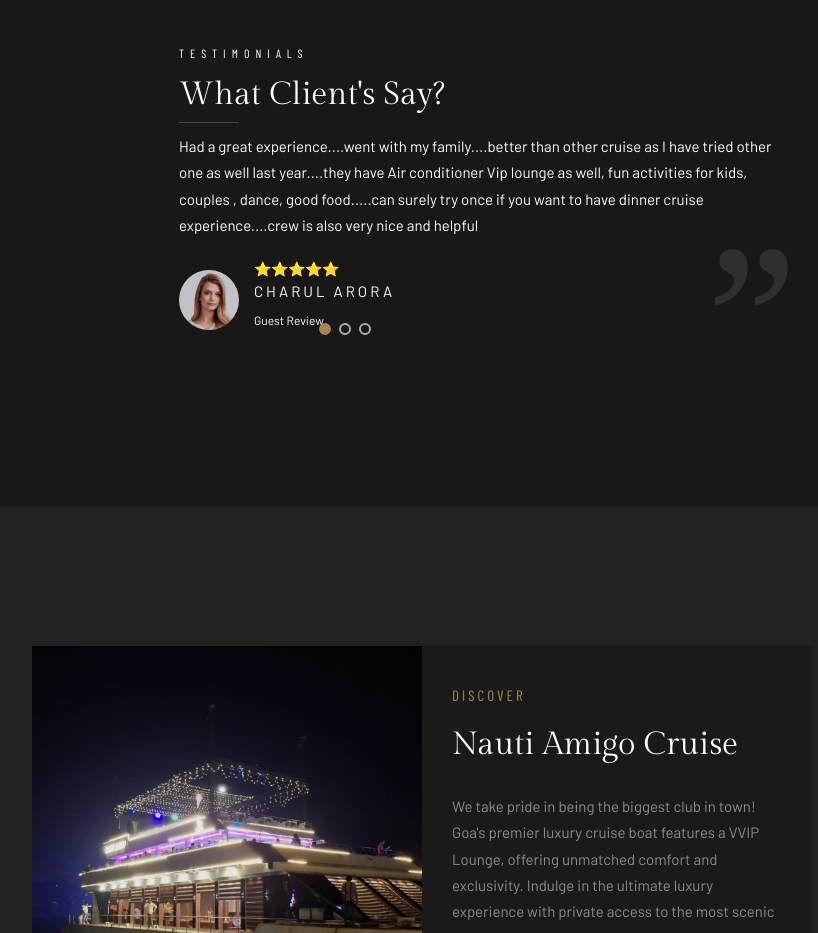
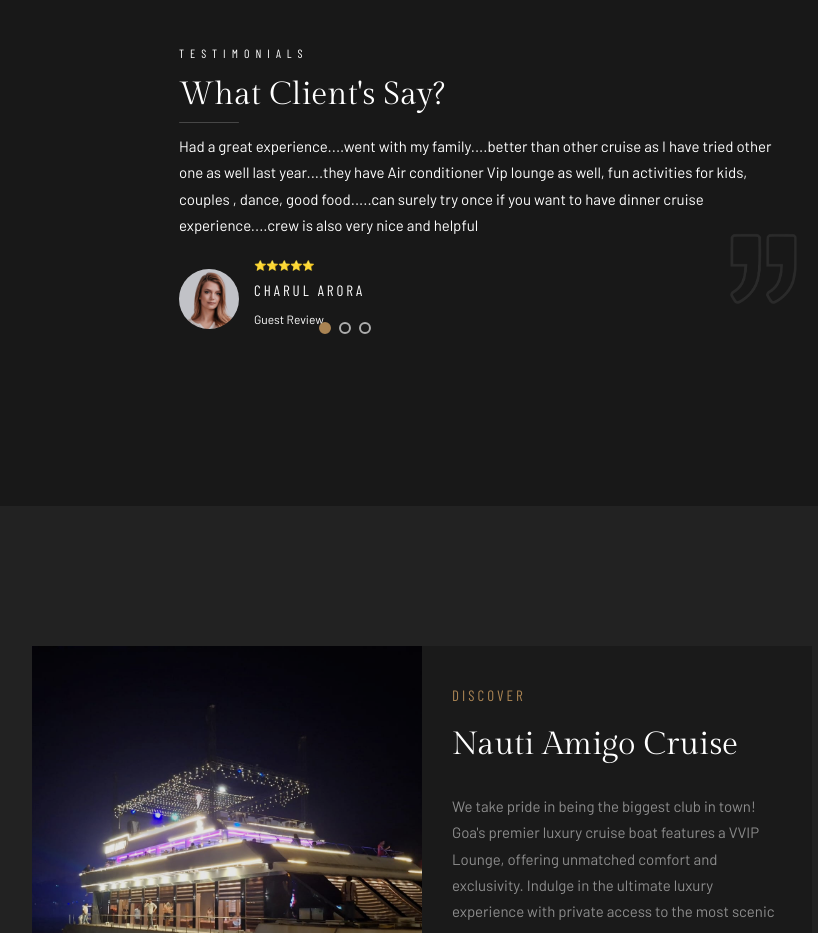
Before and after one commit to Kratagya-Webkorps/nautiamigo-angular, an Angular app: page / in a window 1280 px wide. Shown: the part 7260-8193 px from the top of the page, without its empty margins (218-1036 px from the left). Built offline with nearby package versions, Linux system fonts and the light colour scheme.

Commit message:
changes made to testimonials section

```diff
--- a/src/app/testimonials/testimonials.component.css
+++ b/src/app/testimonials/testimonials.component.css
@@ -40,9 +40,9 @@
 }
 
 .testimonial-footer .author-details .rating {
-  color: #ffaa00;
-  font-size: 14px;
-  margin-bottom: 5px;
+  color: #aa8543;
+  font-size: 10px;
+  margin-bottom: 10px;
 }
 
 .testimonial-footer .author-details h6 {
@@ -130,7 +130,7 @@
 }
 
 .testimonial-footer .author-details h6 {
-  font-family: "Barlow", sans-serif;
+  font-family: "Barlow Condensed", sans-serif;
   font-weight: 400;
   font-size: 15px;
   line-height: 15px;
@@ -158,7 +158,7 @@
   padding-right: 40px;
 }
 
-.testimonials .testimonial-content p::after {
+/* .testimonials .testimonial-content p::after {
   content: "”";
   font-size: 200px;
   color: rgba(255, 255, 255, 0.1);
@@ -166,7 +166,7 @@
   right: 30px;
   bottom: -90px;
   font-family: Georgia, serif;
-}
+} */
 
 
 .testimonials-swiper::part(pagination-bullet) {
@@ -183,3 +183,22 @@
   opacity: 1;
   transform: scale(1.2);
 }
+
+.testimonial-slide {
+  position: relative;
+}
+
+.quote-mark-img {
+  position: absolute;
+  top: 100px;
+  left: 550px;
+  width: 70px;
+  opacity: 0.08;
+  z-index: 0;
+  pointer-events: none;
+}
+
+.testimonial-content {
+  position: relative;
+  z-index: 1;
+}
--- a/src/app/testimonials/testimonials.component.html
+++ b/src/app/testimonials/testimonials.component.html
@@ -17,9 +17,8 @@
       <swiper-slide>
         <div class="testimonial-slide">
 
-          <div class="quote-mark">
 
-          </div>
+          <img src="../../assets/img/quot.png" alt="quote" class="quote-mark-img">
 
           <div class="testimonial-content">
             <p>
@@ -46,9 +45,7 @@
       <swiper-slide>
         <div class="testimonial-slide">
 
-          <div class="quote-mark">
-
-          </div>
+          <img src="../../assets/img/quot.png" alt="quote" class="quote-mark-img">
 
 
           <div class="testimonial-content">
@@ -79,9 +76,7 @@
       <swiper-slide>
         <div class="testimonial-slide">
 
-          <div class="quote-mark">
-
-          </div>
+          <img src="../../assets/img/quot.png" alt="quote" class="quote-mark-img">
 
 
           <div class="testimonial-content">
```
